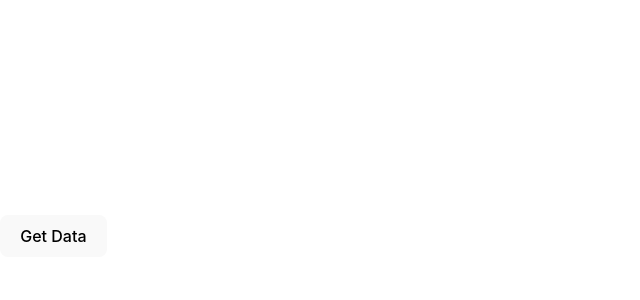
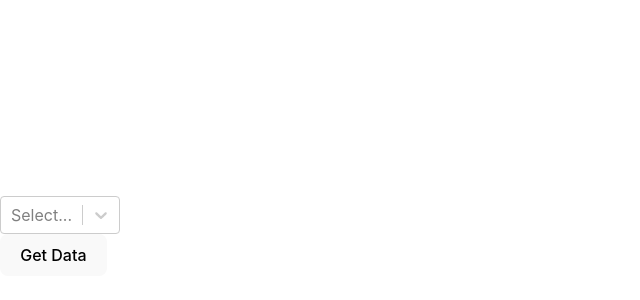
Before and after one commit to mattmercuri/ts-trpc-demo, a React (Vite) app: page / in a window 1280 px wide. Shown: the part 164-464 px from the top of the page, without its empty margins (0-640 px from the left). Built offline with nearby package versions, Linux system fonts and the light colour scheme.

Commit message:
configured dropdown

```diff
--- a/src/App.tsx
+++ b/src/App.tsx
@@ -1,6 +1,14 @@
+import { useState } from "react";
+import Select from "react-select";
+import { tickerSelections } from "./services/tickers";
 import { getHistoricalData } from "./services/web/web";
+import { ValidTickers } from "./types/tickers.types";
 
 function App() {
+  const [selectedTicker, setSelectedTicker] = useState<ValidTickers | null>(
+    tickerSelections[0].value
+  );
+
   const fetchHistoricalData = () => {
     getHistoricalData("QQQ").then((data) => {
       console.log(data);
@@ -9,6 +17,11 @@ function App() {
 
   return (
     <div>
+      <Select
+        defaultValue={selectedTicker}
+        onChange={setSelectedTicker}
+        options={tickerSelections}
+      />
       <button onClick={fetchHistoricalData}>Get Data</button>
     </div>
   );
--- /dev/null
+++ b/src/services/tickers.ts
@@ -0,0 +1,24 @@
+import type { TickerObject } from "../types/tickers.types";
+
+export const TickerInfoObject: TickerObject = {
+  ABALX: {
+    name: "American Balanced Fund",
+    ticker: "ABALX",
+  },
+  QQQ: {
+    name: "NASDAQ 100",
+    ticker: "QQQ",
+  },
+  SPY: {
+    name: "S&P 500",
+    ticker: "SPY",
+  },
+  VTI: {
+    name: "Total US Market",
+    ticker: "VTI",
+  },
+};
+
+export const tickerSelections = Object.values(TickerInfoObject).map(
+  ({ ticker, name }) => ({ value: ticker, label: name, options: [] })
+);
```
